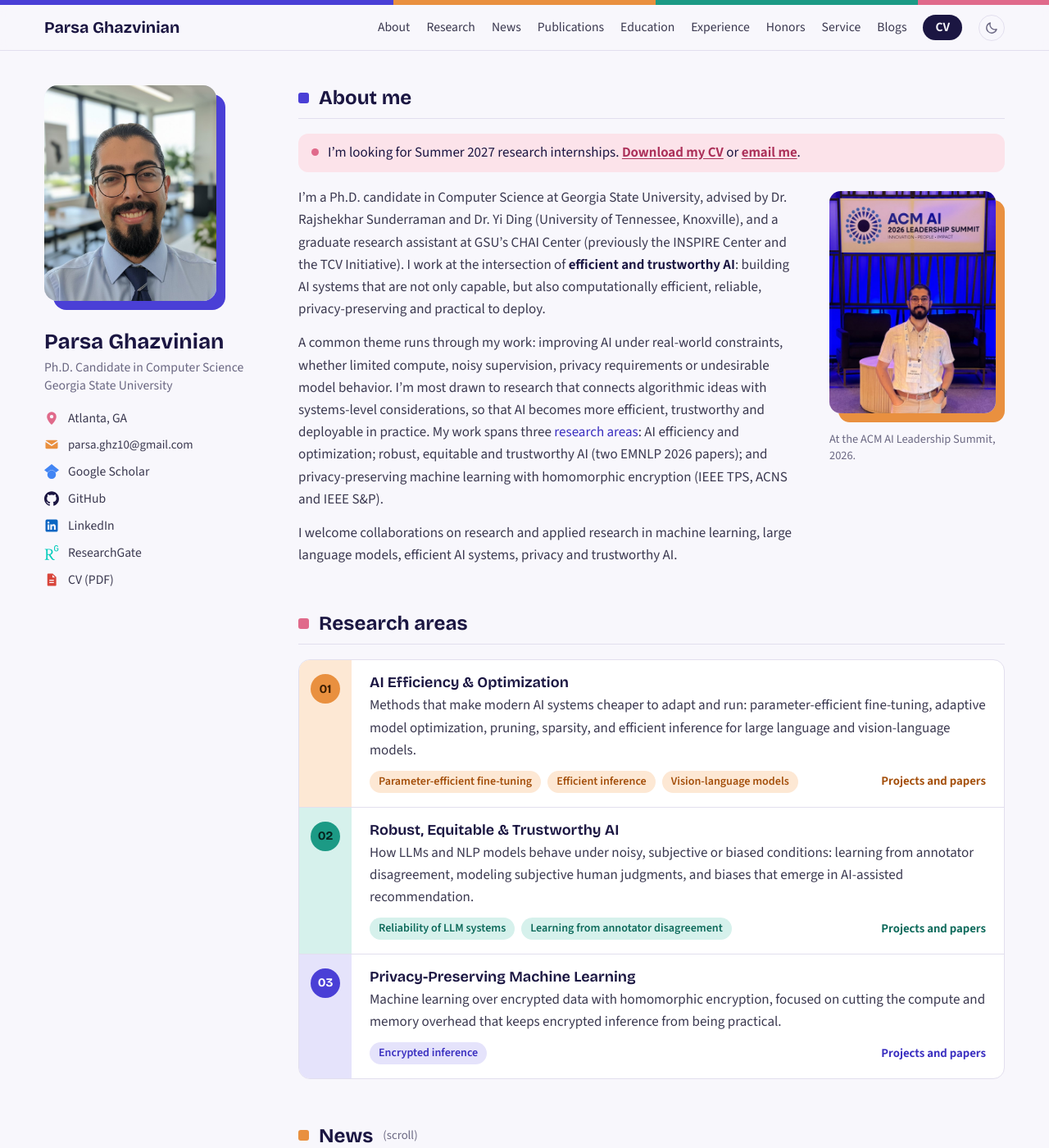
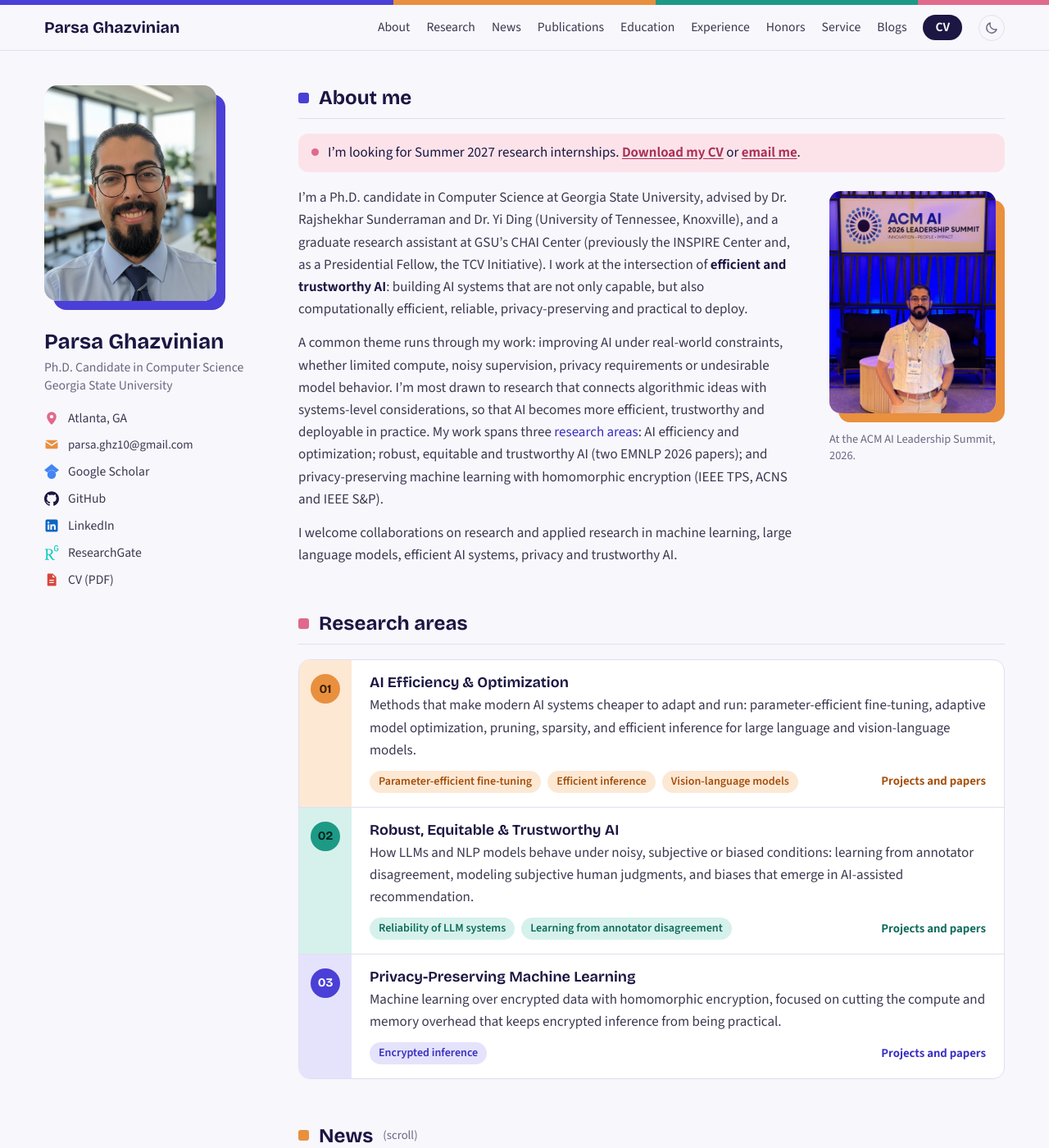
Before and after one commit to parqz/personal-website, a Jekyll site: the page built from _pages/about.md, in a window 1280 px wide and 1400 px high. Shown: the whole window at 82% size. Built offline with Jekyll 4.4.1, drawn with Linux system fonts in a browser that asks for light colours.

Commit message:
News: EMNLP acceptances dated August 2026; About: TCV as a Presidential Fellow
Co-Authored-By: Claude Opus 5.5 <noreply@anthropic.com>
Claude-Session: https://claude.ai/code/session_019cEM4T1iYpPa6EwsQkRj74

```diff
--- a/_data/news.yml
+++ b/_data/news.yml
@@ -4,7 +4,7 @@
 - date: "Nov 2026"
   text: "New paper accepted at the WACV 2027 FABRIC Workshop: [Answer or Defer? Testing VLMs' Stated Confidence on Brain MRI](https://arxiv.org/abs/2611.11833) asks whether a vision-language model's stated confidence can tell it when to answer and when to defer. [Code](https://github.com/amir-sbg/VLM-Answer-or-Defer) is available."
 
-- date: "2026"
+- date: "Aug 2026"
   text: "Two papers accepted at EMNLP 2026 (Main and Findings): [authority bias in LLM-based search engines](https://aclanthology.org/2026.emnlp-main.1069/) and [noise-robust learning from annotator disagreement](https://aclanthology.org/2026.findings-emnlp.2078/)."
 
 - date: "Apr 2026"
--- a/_pages/about.md
+++ b/_pages/about.md
@@ -6,7 +6,7 @@ permalink: /
 
 I'm a Ph.D. candidate in Computer Science at Georgia State University, advised by
 Dr. Rajshekhar Sunderraman and Dr. Yi Ding (University of Tennessee, Knoxville), and a graduate
-research assistant at GSU's CHAI Center (previously the INSPIRE Center and the TCV Initiative). I work at the intersection of **efficient and trustworthy
+research assistant at GSU's CHAI Center (previously the INSPIRE Center and, as a Presidential Fellow, the TCV Initiative). I work at the intersection of **efficient and trustworthy
 AI**: building AI systems that are not only capable, but also computationally efficient, reliable,
 privacy-preserving and practical to deploy.
 
```
